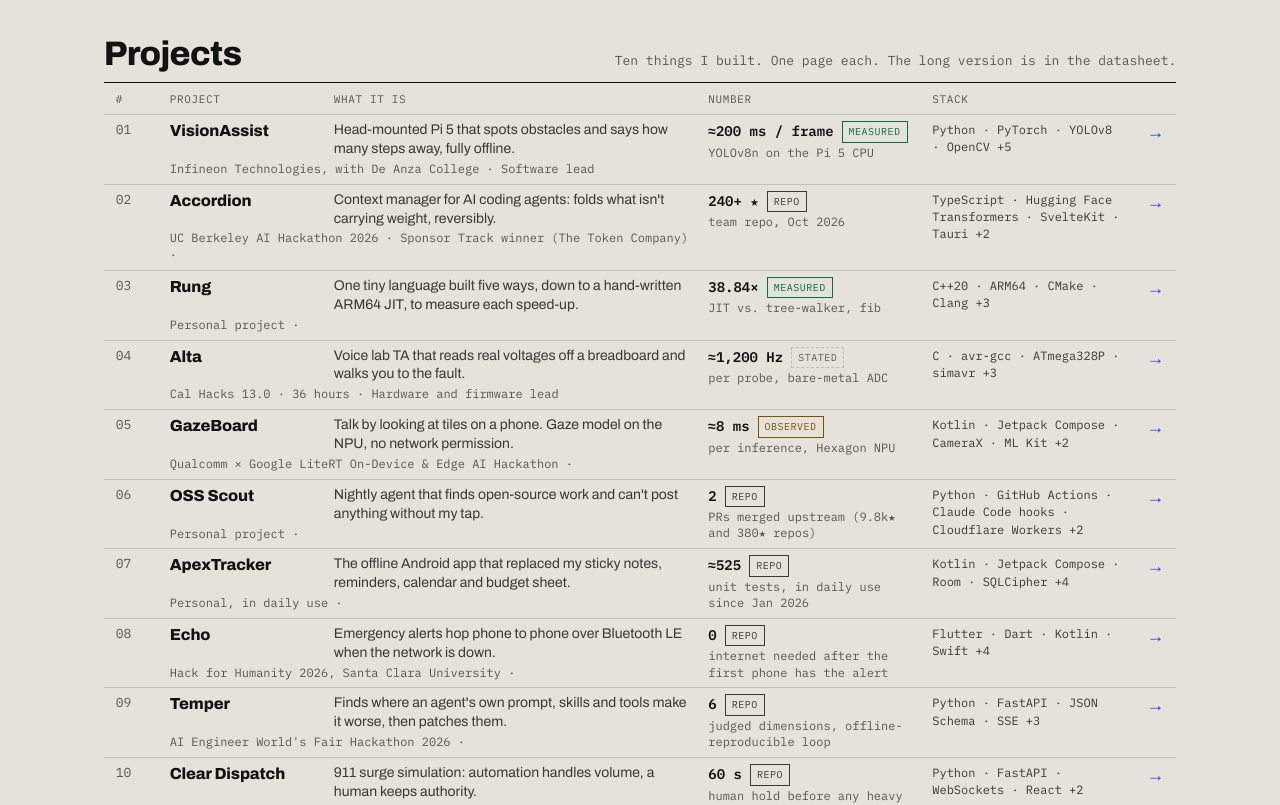
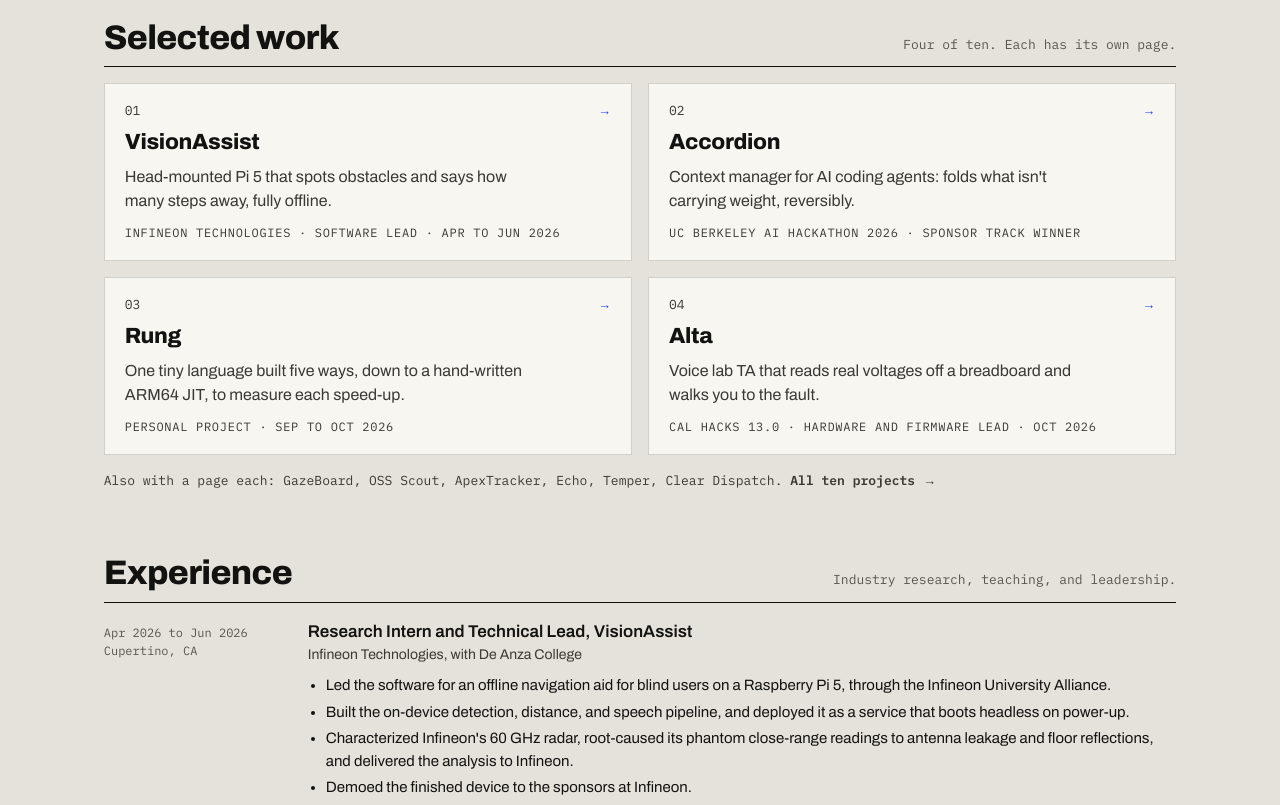
Before and after one commit to aadityad12/aadityad.dev, a Next.js app: page / in a window 1280 px wide. Shown: the part 780-1585 px from the top of the page. Built offline with nearby package versions, Linux system fonts and the light colour scheme.

Commit message:
05 Front page: selected work
Replace the client-filtered project table with four content-driven cards and six additional project links. Preserve the shared header style and fix the remaining projects anchor.

Co-authored-by: factory-droid[bot] <138933559+factory-droid[bot]@users.noreply.github.com>

```diff
--- a/app/components/brief/ProjectIndex.tsx
+++ /dev/null
@@ -1,88 +0,0 @@
-"use client";
-
-import { ALSO, NOTES } from "../../content";
-import Status from "../Status";
-import { pinStore, usePins } from "./pinStore";
-
-const ROWS = [...NOTES].sort((a, b) => a.order - b.order);
-const SHOWN = 4;
-
-// Clearing the filter also drops the #skill= hash the chip wrote.
-const clear = () => {
-  pinStore.set({ selected: null, active: null });
-  history.replaceState(null, "", location.pathname + location.search);
-};
-
-export default function ProjectIndex() {
-  const { active, selected } = usePins();
-  const pin = selected ?? active;
-  const hits = ROWS.filter((n) => !pin || n.skills.includes(pin)).length;
-
-  return (
-    <section id="projects" className="brief-projects" aria-labelledby="projects-h">
-      <header className="pi-head">
-        <h2 id="projects-h">Projects</h2>
-        <p>
-          Ten things I built. One page each. The long version is in the <a href="/datasheet/">datasheet</a>.
-        </p>
-      </header>
-      {selected && (
-        <p className="pi-filter" role="status">
-          Showing <b>{hits}</b> {hits === 1 ? "project" : "projects"} using <b>{selected}</b> ·{" "}
-          <button type="button" onClick={clear}>
-            Clear
-          </button>
-        </p>
-      )}
-      <div className="pi-cols" aria-hidden="true">
-        <span>#</span>
-        <span>Project</span>
-        <span>What it is</span>
-        <span>Number</span>
-        <span>Stack</span>
-        <span />
-      </div>
-      <ul className="pi">
-        {ROWS.map((n) => {
-          const hit = !pin || n.skills.includes(pin);
-          const more = n.stack.length - SHOWN;
-          return (
-            <li key={n.id}>
-              <a
-                href={`/work/${n.id}/`}
-                className={`row${hit ? (pin ? " lit" : "") : " dim"}`}
-                aria-label={`${n.title}: ${n.oneLiner}`}
-              >
-                <span className="pi-n">{String(n.order).padStart(2, "0")}</span>
-                <b className="pi-t">{n.title}</b>
-                <small className="pi-c">
-                  {n.context} · {n.role}
-                </small>
-                <span className="pi-d">{n.oneLiner}</span>
-                <span className="pi-h">
-                  <b className="num">
-                    {n.headline.value}
-                    {n.headline.unit ? " " + n.headline.unit : ""}
-                  </b>
-                  <small>{n.headline.label}</small>
-                  {n.headline.status && <Status s={n.headline.status} />}
-                </span>
-                <span className="pi-s">
-                  {n.stack.slice(0, SHOWN).join(" · ")}
-                  {more > 0 && ` +${more}`}
-                </span>
-                <span className="pi-a" aria-hidden="true">
-                  →
-                </span>
-              </a>
-            </li>
-          );
-        })}
-      </ul>
-      <p className="pi-also">
-        Also: <a href={ALSO[0].href} target="_blank" rel="noreferrer">{ALSO[0].title}</a> (2nd place, DA Hacks 3.5) ·{" "}
-        <a href={ALSO[1].href} target="_blank" rel="noreferrer">{ALSO[1].title}</a> (fastest run in section, 14.41 s) ↗
-      </p>
-    </section>
-  );
-}
--- /dev/null
+++ b/app/components/brief/Work.tsx
@@ -0,0 +1,44 @@
+import { Fragment } from "react";
+import Link from "next/link";
+import { BRIEF, FEATURED, NOTES } from "../../content";
+
+const byId = (id: (typeof FEATURED)[number]) => NOTES.find((note) => note.id === id)!;
+const REST = [...NOTES]
+  .sort((a, b) => a.order - b.order)
+  .filter((note) => !FEATURED.some((id) => id === note.id));
+
+export default function Work() {
+  return (
+    <section id="work" className="brief-work" aria-labelledby="work-h">
+      <header className="pi-head">
+        <h2 id="work-h">Selected work</h2>
+        <p>{BRIEF.workIntro}</p>
+      </header>
+      <ol className="wk">
+        {FEATURED.map((id, i) => {
+          const note = byId(id);
+          return (
+            <li key={id}>
+              <a href={`/work/${id}/`} className="wk-card" aria-label={`${note.title}: ${note.oneLiner}`}>
+                <span className="wk-n" aria-hidden="true">{String(i + 1).padStart(2, "0")}</span>
+                <span className="wk-a" aria-hidden="true">→</span>
+                <h3>{note.title}</h3>
+                <p>{note.oneLiner}</p>
+                <small>{note.where}</small>
+              </a>
+            </li>
+          );
+        })}
+      </ol>
+      <p className="wk-more">
+        {BRIEF.moreWork}{" "}
+        {REST.map((note, i) => (
+          <Fragment key={note.id}>
+            {i > 0 && ", "}<a href={`/work/${note.id}/`}>{note.title}</a>
+          </Fragment>
+        ))}.{" "}
+        <Link className="wk-all" href="/work/" prefetch={false}>All ten projects →</Link>
+      </p>
+    </section>
+  );
+}
--- a/app/globals.css
+++ b/app/globals.css
@@ -494,48 +494,27 @@ main.brief .proof span:not(.tag) { display: block; margin-top: 4px; font-size: 1
   main.brief .proof a { padding-right: 12px; }
 }
 
-/* ---- projects ---- */
-main.brief .brief-projects { margin-top: clamp(36px, 5vw, 64px); }
+/* ---- selected work ---- */
+main.brief .brief-work { margin-top: clamp(28px, 4vw, 48px); }
 main.brief .pi-head { display: flex; flex-wrap: wrap; align-items: baseline; justify-content: space-between; gap: 6px 24px; padding-bottom: 10px; border-bottom: 1px solid var(--ink); }
 main.brief .pi-head h2 { margin: 0; font-size: clamp(26px, 3vw, 34px); font-weight: 800; font-stretch: 112%; letter-spacing: -0.02em; line-height: 1.1; }
 main.brief .pi-head p { margin: 0; font-family: var(--mono); font-size: 13px; line-height: 1.45; color: #58564f; }
-main.brief .pi-filter { margin: 12px 0 0; padding: 8px 12px; border: 1px solid var(--accent); background: var(--accent-wash); font-family: var(--mono); font-size: 13px; line-height: 1.4; }
-main.brief .pi-filter button { padding: 0; border: 0; background: none; font: inherit; color: var(--accent-ink); text-decoration: underline; text-underline-offset: 3px; cursor: pointer; }
-main.brief .pi-cols, main.brief .pi .row { display: grid; grid-template-columns: 40px 150px minmax(0, 1fr) 210px 190px 28px; column-gap: 14px; }
-main.brief .pi-cols { padding: 8px 12px 6px; border-bottom: 1px solid var(--hair); font-family: var(--mono); font-size: 11px; letter-spacing: 0.06em; text-transform: uppercase; color: #58564f; }
-main.brief .pi { list-style: none; margin: 0; padding: 0; }
-main.brief .pi li + li { border-top: 1px solid var(--hair); }
-main.brief .pi li:last-child { border-bottom: 1px solid var(--ink); }
-main.brief .pi .row { grid-template-areas: "n t d h s a" "n c c h s a"; align-items: start; padding: 6px 12px; text-decoration: none; color: inherit; transition: opacity 0.15s; }
-main.brief .pi .row:hover { background: var(--paper); color: inherit; }
-main.brief .pi .row:focus-visible { outline-offset: -2px; }
-main.brief .pi .row.dim { opacity: 0.35; }
-main.brief .pi .row.lit { box-shadow: inset 3px 0 0 var(--accent); }
-main.brief .pi-n { grid-area: n; font-family: var(--mono); font-size: 13px; line-height: 1.45; color: #58564f; }
-main.brief .pi-t { grid-area: t; font-size: 16px; font-weight: 800; font-stretch: 112%; letter-spacing: -0.01em; line-height: 1.3; }
-main.brief .pi-c { grid-area: c; margin-top: 2px; font-family: var(--mono); font-size: 12px; line-height: 1.4; color: #58564f; }
-main.brief .pi-d { grid-area: d; font-size: 14px; line-height: 1.35; color: var(--ink-2); }
-main.brief .pi-h { grid-area: h; display: flex; flex-wrap: wrap; align-items: center; gap: 2px 8px; min-width: 0; }
-main.brief .pi-h .num { font-family: var(--mono); font-size: 14px; font-weight: 600; line-height: 1.4; }
-main.brief .pi-h .tag { order: 1; }
-main.brief .pi-h small { order: 2; flex-basis: 100%; font-family: var(--mono); font-size: 12px; line-height: 1.35; color: #58564f; }
-main.brief .pi-s { grid-area: s; font-family: var(--mono); font-size: 12px; line-height: 1.45; color: var(--ink-2); }
-main.brief .pi-a { grid-area: a; justify-self: end; color: var(--accent); font-size: 18px; line-height: 1.3; transition: transform 0.15s; }
-main.brief .pi .row:hover .pi-a, main.brief .pi .row:focus-visible .pi-a { transform: translateX(4px); }
-main.brief .pi-also { margin: 14px 0 0; font-family: var(--mono); font-size: 13px; line-height: 1.5; color: var(--ink-2); }
+main.brief .wk { display: grid; grid-template-columns: repeat(2, minmax(0, 1fr)); gap: 16px; list-style: none; margin: 16px 0 0; padding: 0; }
+main.brief .wk-card { display: block; position: relative; height: 100%; padding: 18px 20px; border: 1px solid var(--hair); background: var(--paper); color: var(--ink); text-decoration: none; }
+main.brief .wk-card:hover, main.brief .wk-card:focus-visible { border-color: var(--ink); }
+main.brief .wk-n, main.brief .wk-a { font-family: var(--mono); font-size: 13px; line-height: 1.4; }
+main.brief .wk-n { display: block; margin-bottom: 10px; color: var(--ink-2); }
+main.brief .wk-a { position: absolute; top: 18px; right: 20px; color: var(--accent); transition: transform 0.15s; }
+main.brief .wk-card:hover .wk-a, main.brief .wk-card:focus-visible .wk-a { transform: translateX(4px); }
+main.brief .wk-card h3 { margin: 0; font-size: 22px; font-weight: 800; font-stretch: 112%; letter-spacing: -0.015em; line-height: 1.15; }
+main.brief .wk-card p { margin: 10px 0 0; max-width: 44ch; font-size: 16px; color: var(--ink-2); line-height: 1.45; }
+main.brief .wk-card small { display: block; margin-top: 12px; font-family: var(--mono); font-size: 12px; color: var(--ink-2); line-height: 1.5; text-transform: uppercase; letter-spacing: 0.06em; }
+main.brief .wk-more { margin: 16px 0 0; font-family: var(--mono); font-size: 13px; color: var(--ink-2); line-height: 1.5; }
+main.brief .wk-all { font-weight: 600; }
+@media (max-width: 899px) { main.brief .wk { grid-template-columns: minmax(0, 1fr); } }
 @media (prefers-reduced-motion: reduce) {
-  main.brief .pi .row, main.brief .pi-a { transition: none; }
-  main.brief .pi .row:hover .pi-a, main.brief .pi .row:focus-visible .pi-a { transform: none; }
-}
-@media (max-width: 1000px) {
-  main.brief .pi-cols { display: none; }
-  main.brief .pi .row { grid-template-columns: 40px minmax(0, 1fr) 160px 32px; grid-template-areas: "n t h a" "n c h a" "n d h a"; }
-  main.brief .pi-s { display: none; }
-  main.brief .pi-d { margin-top: 4px; }
-}
-@media (max-width: 600px) {
-  main.brief .pi .row { grid-template-columns: 26px minmax(0, 1fr) 24px; column-gap: 10px; grid-template-areas: "n t a" "n c a" "n d a" ". h ."; padding: 12px 8px; }
-  main.brief .pi-h { margin-top: 8px; }
+  main.brief .wk-a { transition: none; }
+  main.brief .wk-card:hover .wk-a, main.brief .wk-card:focus-visible .wk-a { transform: none; }
 }
 
 /* ---- experience ---- */
--- a/app/page.tsx
+++ b/app/page.tsx
@@ -3,7 +3,7 @@ import { HERO, RESUME } from "./content";
 import Masthead from "./components/Masthead";
 import Hero from "./components/brief/Hero";
 import Proof from "./components/brief/Proof";
-import ProjectIndex from "./components/brief/ProjectIndex";
+import Work from "./components/brief/Work";
 import Experience from "./components/brief/Experience";
 import Credentials from "./components/brief/Credentials";
 import About from "./components/brief/About";
@@ -26,7 +26,7 @@ export default function Home() {
       <main className="brief" id="main">
         <Hero />
         <Proof />
-        <ProjectIndex />
+        <Work />
         <Experience />
         <Credentials />
         <About />
--- a/app/work/[slug]/page.tsx
+++ b/app/work/[slug]/page.tsx
@@ -72,7 +72,7 @@ export default async function WorkPage({ params }: { params: Promise<{ slug: str
               {l.label} ↗
             </a>
           ))}
-          <Link className="work-all" href="/#projects">← All projects</Link>
+          <Link className="work-all" href="/work/" prefetch={false}>← All projects</Link>
         </div>
       </header>
 
```
